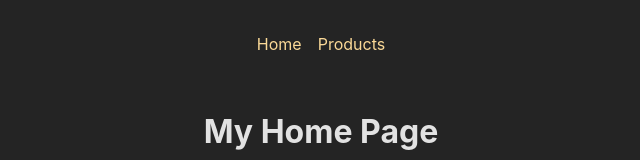
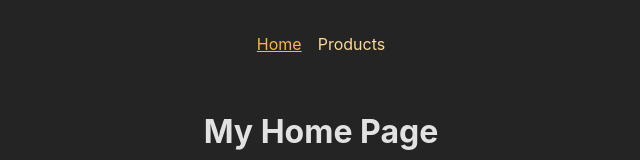
Before and after one commit to junwon-hwang/react-study202406, a React (Create React App) app: page / in a window 1280 px wide. Shown: the top 160 px of the page, without its empty margins (319-959 px from the left). Built offline with nearby package versions, Linux system fonts and the light colour scheme.

Commit message:
# NavLink 컴포넌트

```diff
--- a/src/components/RouteExample/layout/MainNavigation.js
+++ b/src/components/RouteExample/layout/MainNavigation.js
@@ -1,17 +1,27 @@
 import React from 'react'
-import { Link } from 'react-router-dom'
+import { NavLink } from 'react-router-dom'
 import styles from './MainNavigation.module.scss'
 
 const Mainnavigation = () => {
+
+  const activeFn = ({isActive}) => {
+    // NavLink 컴포넌트에 className프롭스에 함수를 전달하면
+    // 첫번쨰 파라미터에 어떤 객체정보를 준다.
+
+    return isActive ? styles.active : undefined;
+
+  };
+
+
   return (
     <header className={styles.header}>
       <nav>
         <ul className={styles.list}>
           <li>
-            <Link to='/'>Home</Link>
+            <NavLink to='/' className={activeFn}>Home</NavLink>
           </li>
           <li>
-            <Link to='/product'>Products</Link>
+            <NavLink to='/product' className={activeFn}>Products</NavLink>
           </li>
         </ul>
       </nav>
--- a/src/components/RouteExample/layout/MainNavigation.module.scss
+++ b/src/components/RouteExample/layout/MainNavigation.module.scss
@@ -13,5 +13,11 @@
   a {
     text-decoration: none;
     color: var(--color-primary-400);
+
+    &:hover,
+    &.active {
+      color: var(--color-primary-800);
+      text-decoration: underline;
+    }
   }
 }
```
